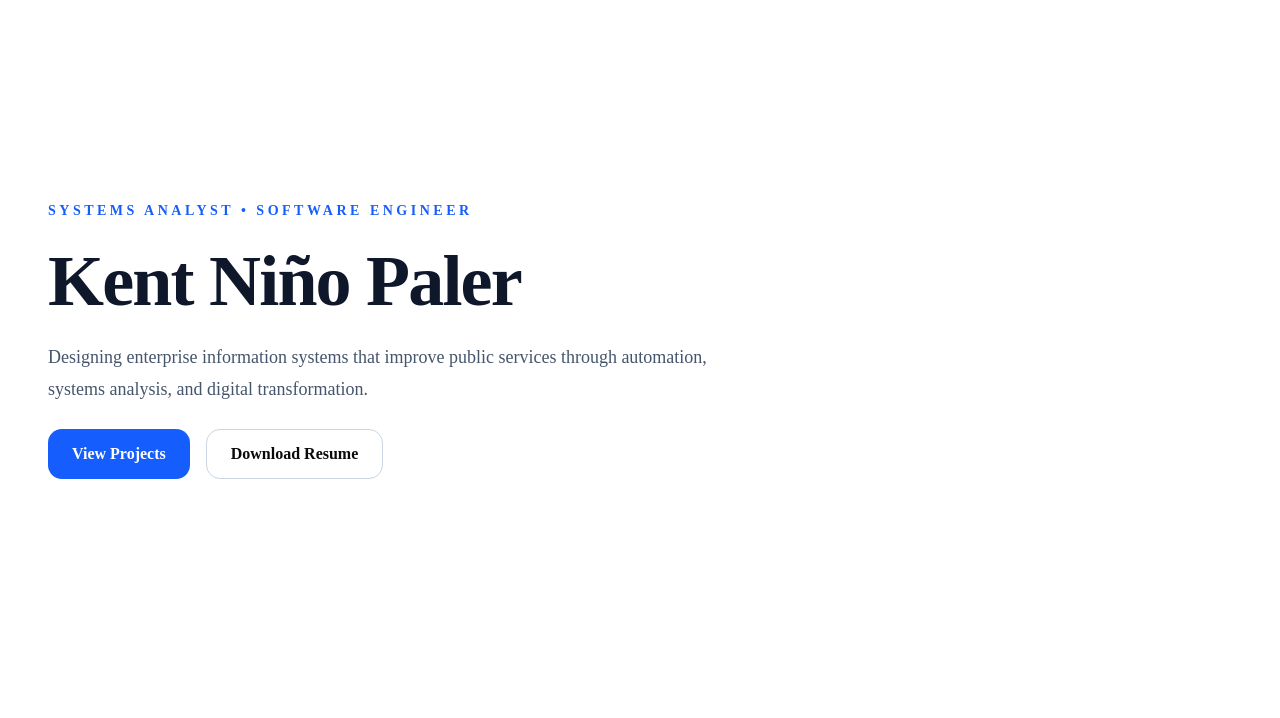
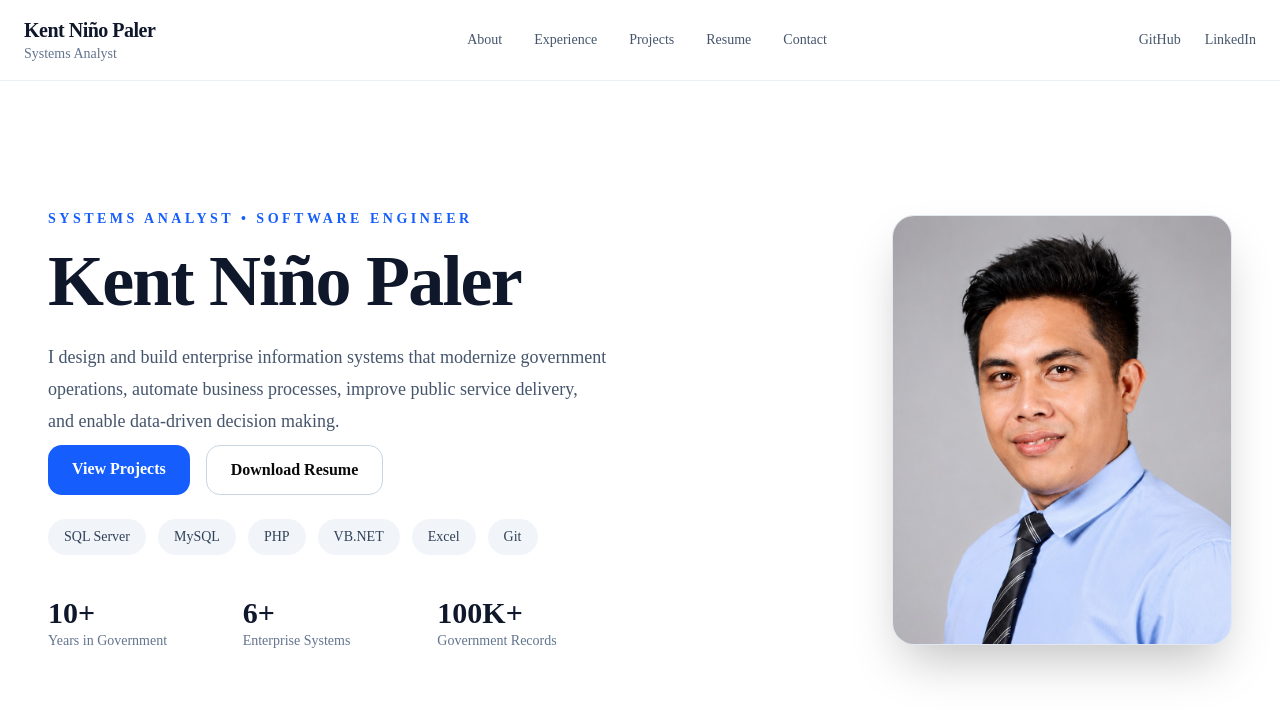
Before and after one commit to kxianne27/kent-paler-portfolio, a Next.js app: page / in a window 1280 px wide. Shown: the top 718 px of the page. Built offline with nearby package versions, Linux system fonts and the light colour scheme.

Commit message:
fix(navbar): remove incompatible icon imports

```diff
--- a/app/page.tsx
+++ b/app/page.tsx
@@ -1,12 +1,17 @@
+import { Navbar } from "@/components/layout/Navbar";
 import { Container } from "@/components/layout/Container";
 import { Hero } from "@/components/home/Hero";
 
 export default function Home() {
   return (
-    <main className="flex-1">
-      <Container>
-        <Hero />
-      </Container>
-    </main>
+    <>
+      <Navbar />
+
+      <main className="flex-1">
+        <Container>
+          <Hero />
+        </Container>
+      </main>
+    </>
   );
 }
--- a/components/home/Hero.tsx
+++ b/components/home/Hero.tsx
@@ -1,29 +1,34 @@
+import { profile } from "@/data/profile";
+import { HeroButtons } from "./HeroButtons";
+import { HeroImage } from "./HeroImage";
+import { HeroStats } from "./HeroStats";
+import { TechBadges } from "./TechBadges";
+
 export function Hero() {
   return (
-    <section className="flex min-h-[85vh] items-center">
-      <div className="space-y-6">
-        <p className="text-sm font-semibold uppercase tracking-[0.25em] text-blue-600">
-          Systems Analyst • Software Engineer
-        </p>
+    <section className="py-20 lg:py-32">
+      <div className="grid items-center gap-16 lg:grid-cols-2">
+        <div>
+          <p className="mb-4 text-sm font-semibold uppercase tracking-[0.25em] text-blue-600">
+            {profile.headline} • {profile.subtitle}
+          </p>
 
-        <h1 className="max-w-4xl text-5xl font-bold tracking-tight text-slate-900 md:text-7xl">
-          Kent Niño Paler
-        </h1>
+          <h1 className="text-5xl font-bold tracking-tight text-slate-900 md:text-7xl">
+            {profile.name}
+          </h1>
 
-        <p className="max-w-2xl text-lg leading-8 text-slate-600">
-          Designing enterprise information systems that improve public services
-          through automation, systems analysis, and digital transformation.
-        </p>
+          <p className="mt-6 max-w-2xl text-lg leading-8 text-slate-600">
+            {profile.tagline}
+          </p>
 
-        <div className="flex flex-wrap gap-4">
-          <button className="rounded-xl bg-blue-600 px-6 py-3 font-semibold text-white hover:bg-blue-700">
-            View Projects
-          </button>
+          <HeroButtons />
 
-          <button className="rounded-xl border border-slate-300 px-6 py-3 font-semibold hover:bg-slate-100">
-            Download Resume
-          </button>
+          <TechBadges />
+
+          <HeroStats />
         </div>
+
+        <HeroImage />
       </div>
     </section>
   );
--- /dev/null
+++ b/components/home/HeroButtons.tsx
@@ -0,0 +1,19 @@
+export function HeroButtons() {
+  return (
+    <div className="flex flex-wrap gap-4 pt-2">
+      <a
+        href="#projects"
+        className="rounded-xl bg-blue-600 px-6 py-3 font-semibold text-white transition hover:bg-blue-700"
+      >
+        View Projects
+      </a>
+
+      <a
+        href="/Kent-Nino-Paler-Resume.pdf"
+        className="rounded-xl border border-slate-300 px-6 py-3 font-semibold transition hover:bg-slate-100"
+      >
+        Download Resume
+      </a>
+    </div>
+  );
+}
--- /dev/null
+++ b/components/home/HeroImage.tsx
@@ -0,0 +1,17 @@
+import Image from "next/image";
+
+export function HeroImage() {
+  return (
+    <div className="flex justify-center lg:justify-end">
+      <div className="relative h-[430px] w-[340px] overflow-hidden rounded-3xl border border-slate-200 bg-slate-100 shadow-2xl">
+        <Image
+          src="/images/profile.jpg"
+          alt="Kent Niño Paler"
+          fill
+          priority
+          className="object-cover"
+        />
+      </div>
+    </div>
+  );
+}
--- /dev/null
+++ b/components/home/HeroStats.tsx
@@ -0,0 +1,28 @@
+const stats = [
+  {
+    value: "10+",
+    label: "Years in Government",
+  },
+  {
+    value: "6+",
+    label: "Enterprise Systems",
+  },
+  {
+    value: "100K+",
+    label: "Government Records",
+  },
+];
+
+export function HeroStats() {
+  return (
+    <div className="grid grid-cols-3 gap-6 pt-10">
+      {stats.map((stat) => (
+        <div key={stat.label}>
+          <h3 className="text-3xl font-bold text-slate-900">{stat.value}</h3>
+
+          <p className="text-sm text-slate-500">{stat.label}</p>
+        </div>
+      ))}
+    </div>
+  );
+}
--- /dev/null
+++ b/components/home/TechBadges.tsx
@@ -0,0 +1,16 @@
+const skills = ["SQL Server", "MySQL", "PHP", "VB.NET", "Excel", "Git"];
+
+export function TechBadges() {
+  return (
+    <div className="flex flex-wrap gap-3 pt-6">
+      {skills.map((skill) => (
+        <span
+          key={skill}
+          className="rounded-full bg-slate-100 px-4 py-2 text-sm font-medium text-slate-700"
+        >
+          {skill}
+        </span>
+      ))}
+    </div>
+  );
+}
--- a/components/layout/Navbar.tsx
+++ b/components/layout/Navbar.tsx
@@ -0,0 +1,54 @@
+import Link from "next/link";
+
+import { profile } from "@/data/profile";
+import { navigation } from "@/data/navigation";
+
+export function Navbar() {
+  return (
+    <header className="sticky top-0 z-50 border-b border-slate-200/70 bg-white/80 backdrop-blur-xl">
+      <div className="mx-auto flex h-20 max-w-7xl items-center justify-between px-6">
+        <div>
+          <Link
+            href="/"
+            className="text-xl font-bold tracking-tight text-slate-900"
+          >
+            {profile.name}
+          </Link>
+
+          <p className="text-sm text-slate-500">{profile.headline}</p>
+        </div>
+
+        <nav className="hidden lg:flex items-center gap-8">
+          {navigation.map((item) => (
+            <Link
+              key={item.name}
+              href={item.href}
+              className="text-sm font-medium text-slate-600 transition hover:text-blue-600"
+            >
+              {item.name}
+            </Link>
+          ))}
+        </nav>
+
+        <div className="flex items-center gap-6">
+          <a
+            href={profile.github}
+            target="_blank"
+            rel="noopener noreferrer"
+            className="text-sm font-medium text-slate-600 hover:text-black transition-colors"
+          >
+            GitHub
+          </a>
+          <a
+            href={profile.linkedin}
+            target="_blank"
+            rel="noopener noreferrer"
+            className="text-sm font-medium text-slate-600 hover:text-blue-600 transition-colors"
+          >
+            LinkedIn
+          </a>
+        </div>
+      </div>
+    </header>
+  );
+}
--- /dev/null
+++ b/data/navigation.ts
@@ -0,0 +1,22 @@
+export const navigation = [
+  {
+    name: "About",
+    href: "#about",
+  },
+  {
+    name: "Experience",
+    href: "#experience",
+  },
+  {
+    name: "Projects",
+    href: "#projects",
+  },
+  {
+    name: "Resume",
+    href: "#resume",
+  },
+  {
+    name: "Contact",
+    href: "#contact",
+  },
+];
--- a/data/profile.ts
+++ b/data/profile.ts
@@ -0,0 +1,20 @@
+export const profile = {
+  name: "Kent Niño Paler",
+
+  headline: "Systems Analyst",
+
+  subtitle: "Software Engineer",
+
+  tagline:
+    "I design and build enterprise information systems that modernize government operations, automate business processes, improve public service delivery, and enable data-driven decision making.",
+
+  location: "General Santos City, Philippines",
+
+  email: "kentnino.paler@deped.gov.ph",
+
+  github: "https://github.com/kxianne27",
+
+  linkedin: "https://www.linkedin.com/in/knpaler/", // Replace with your LinkedIn URL later
+
+  resume: "/Kent-Nino-Paler-Resume.pdf",
+};
--- a/package.json
+++ b/package.json
@@ -10,6 +10,7 @@
   },
   "dependencies": {
     "@base-ui/react": "^1.6.0",
+    "@icons-pack/react-simple-icons": "^13.13.0",
     "class-variance-authority": "^0.7.1",
     "clsx": "^2.1.1",
     "lucide-react": "^1.27.0",
```
Also changed, not shown: types/profile.ts (+11 -0 lines), public/images/profile.jpg (added), 1 other file (tests, documents, lock files or other folders).
